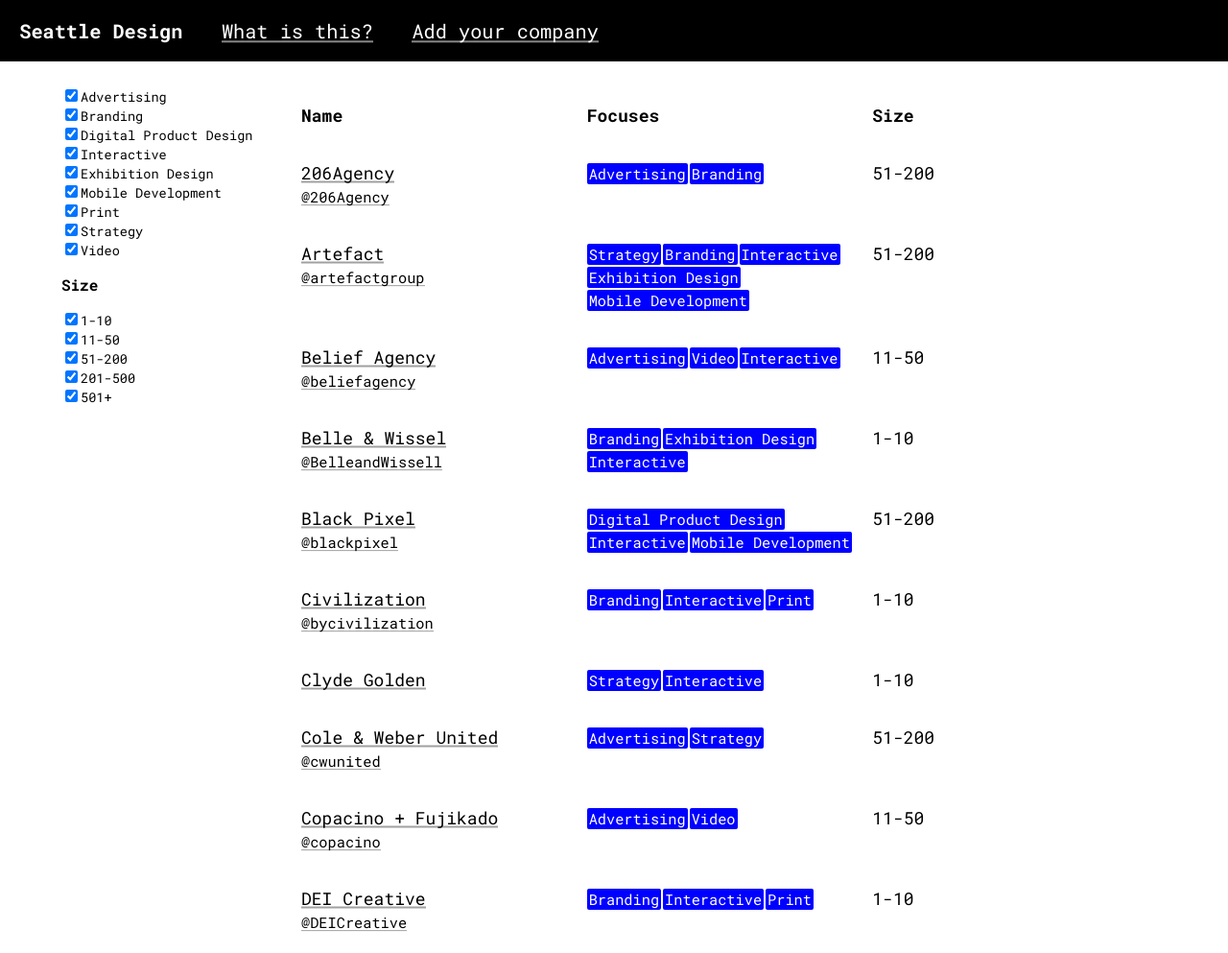
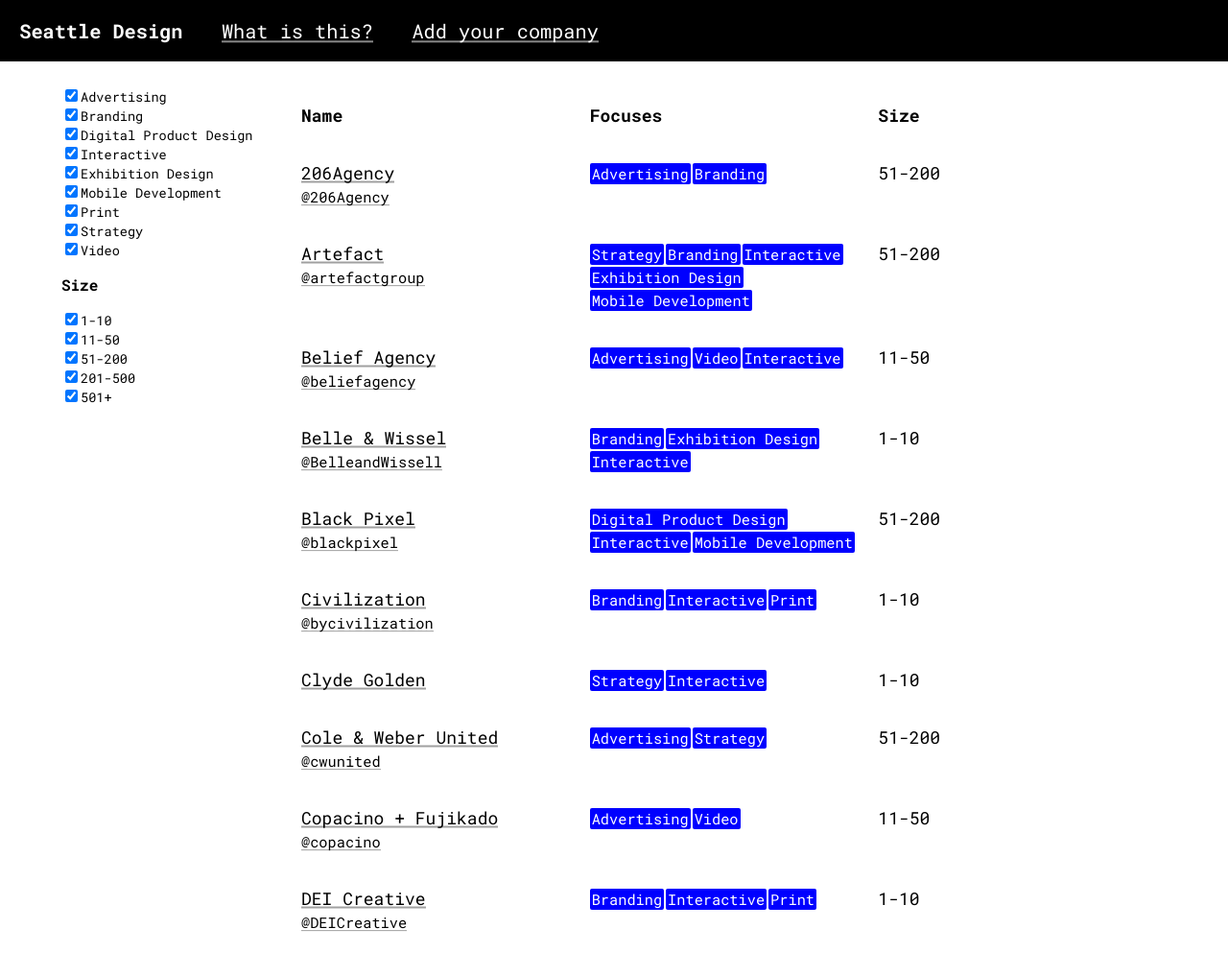
Before and after one commit to seattledesigninfo/seattledesign.info, a React app: page / in a window 1280 px wide. Shown: the top 993 px of the page at 96% size. Built offline with nearby package versions, Linux system fonts and the light colour scheme.

Commit message:
Use display flex

```diff
--- a/src/components/App.js
+++ b/src/components/App.js
@@ -86,12 +86,12 @@
             <CompanyFilter focuses={this.state.focuses} filterCompanies={this.filterCompanies} />
           </section>
           <section className="column companies">
-            <ul className="list-of-companies">
-              <li className="company header">
+            <div className="list-of-companies">
+              <div className="company header">
                 <div className="company-name">Name</div>
                 <div className="company-name">Focuses</div>
                 <div className="company-size">Size</div>
-              </li>
+              </div>
 
               {
                 this.state.displayCompanies
@@ -104,7 +104,7 @@
                       )
                   })
               }
-            </ul>
+            </div>
           </section>
         </div>
         <About toggleAbout={this.toggleAbout} />
--- a/src/components/Company.js
+++ b/src/components/Company.js
@@ -5,7 +5,7 @@
     const details = this.props.details;
 
     return(
-      <li className="company" data-is-active={this.props.active}>
+      <div className="company" data-is-active={this.props.active}>
         <div className="company-name">
           <a href={details.url} target="_blank">{details.name}</a><br/>
           <span className="twitter-handle">
@@ -13,12 +13,12 @@
           </span>
         </div>
         <div className="company-focuses">{
-          details.services.map((service) => {
-            return(<span className={`service ${service}`}> {service} </span>)
+          details.services.map((service, index) => {
+            return(<span key={index} onClick={this.filterExclusive} className={`service ${service}`}> {service} </span>)
           })
         }</div>
         <div className="company-size">{details.size}</div>
-      </li>
+      </div>
     )
   }
 }
--- a/src/styles.css
+++ b/src/styles.css
@@ -43,13 +43,13 @@
 }
 
 .company {
+  display: flex;
   overflow: hidden;
   padding: 1em 0;
 }
 
 .company > div {
-  float: left;
-  width: 33%;
+  flex: 1;
 }
 
 .company-filter {
```
